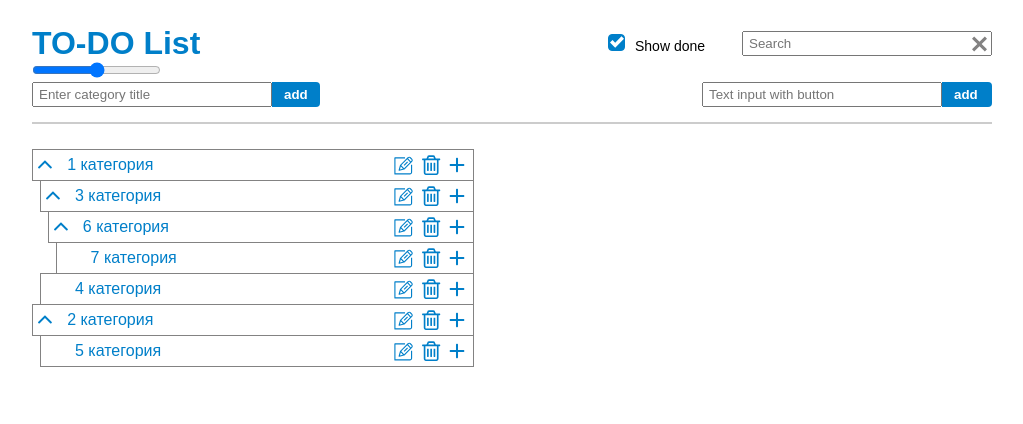
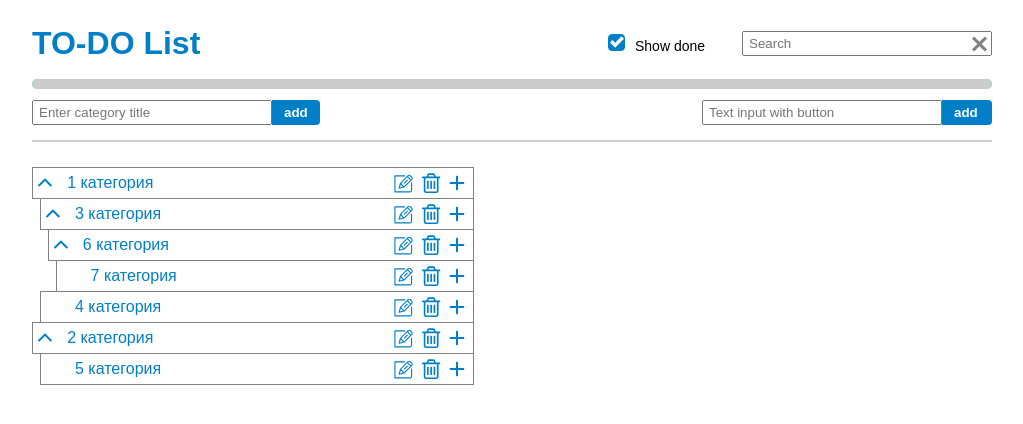
Before and after one commit to krikun1983/todo-react-redux-thunk-ts-node-express-mongobd-js, a React (Create React App) app in the folder 08_react_todo_list/08_react_todo_list/: page / in a window 1280 px wide. Shown: the top 424 px of the page, without its empty margins (128-1151 px from the left). Built offline with nearby package versions, Linux system fonts and the light colour scheme.

Commit message:
feat: add progress bar

```diff
--- a/08_react_todo_list/08_react_todo_list/src/Components/Header/Header.module.scss
+++ b/08_react_todo_list/08_react_todo_list/src/Components/Header/Header.module.scss
@@ -38,6 +38,32 @@
     }
   }
 
+  &__medium {
+    margin: 10px 0;
+
+    .progress {
+      progress {
+        width: 100%;
+        height: 10px;
+        background-color: #00fefd;
+        border: 0;
+        border-radius: 10px;
+      }
+
+      progress::-webkit-progress-bar {
+        width: 100%;
+        background-color: $color-gray-light;
+        border-radius: 10px;
+      }
+
+      progress::-webkit-progress-value {
+        width: 100%;
+        background-color: $color-cyan-dark;
+        border-radius: 10px;
+      }
+    }
+  }
+
   &__bottom {
     &_form {
       @include flex-between();
--- a/08_react_todo_list/08_react_todo_list/src/Components/Header/Header.tsx
+++ b/08_react_todo_list/08_react_todo_list/src/Components/Header/Header.tsx
@@ -13,6 +13,9 @@ import style from './Header.module.scss';
 
 const Header: React.FC = () => {
   const dispatch = useDispatch();
+  const {dataTaskState} = useSelector(
+    (state: RootState) => state.dataTaskState,
+  );
   const {dataIdsState} = useSelector((state: RootState) => state.dataIdsState);
   const {dataTaskIdsState} = useSelector(
     (state: RootState) => state.dataTaskIdsState,
@@ -93,6 +96,15 @@ const Header: React.FC = () => {
     validateInput(valueTask, setErrorTask);
   }, [valueCategory, valueTask]);
 
+  const progressBar = [
+    ...dataTaskIdsState.filter(
+      id => dataTaskState[id].categoryId === dataTaskIdCurrentState,
+    ),
+  ];
+  const progressValue = [
+    ...progressBar.filter(id => dataTaskState[id].isDone === true),
+  ];
+
   return (
     <header className={style.header}>
       <div className={style.header__top}>
@@ -131,7 +143,16 @@ const Header: React.FC = () => {
         </div>
       </div>
       <div className={style.header__medium}>
-        <input type="range" />
+        <div className={style.progress}>
+          <progress
+            max={progressBar.length}
+            value={progressValue.length}
+          ></progress>
+          <div className={style.progress__value}></div>
+          <div className={style.progress__bg}>
+            <div className={style.progress__bar}></div>
+          </div>
+        </div>
       </div>
       <div className={style.header__bottom}>
         <form
--- a/08_react_todo_list/08_react_todo_list/src/Components/Main/TaskList/Task/Task.module.scss
+++ b/08_react_todo_list/08_react_todo_list/src/Components/Main/TaskList/Task/Task.module.scss
@@ -6,4 +6,5 @@
 
 .task__title_gray {
   color: $color-gray;
+  text-decoration: line-through;
 }
```
